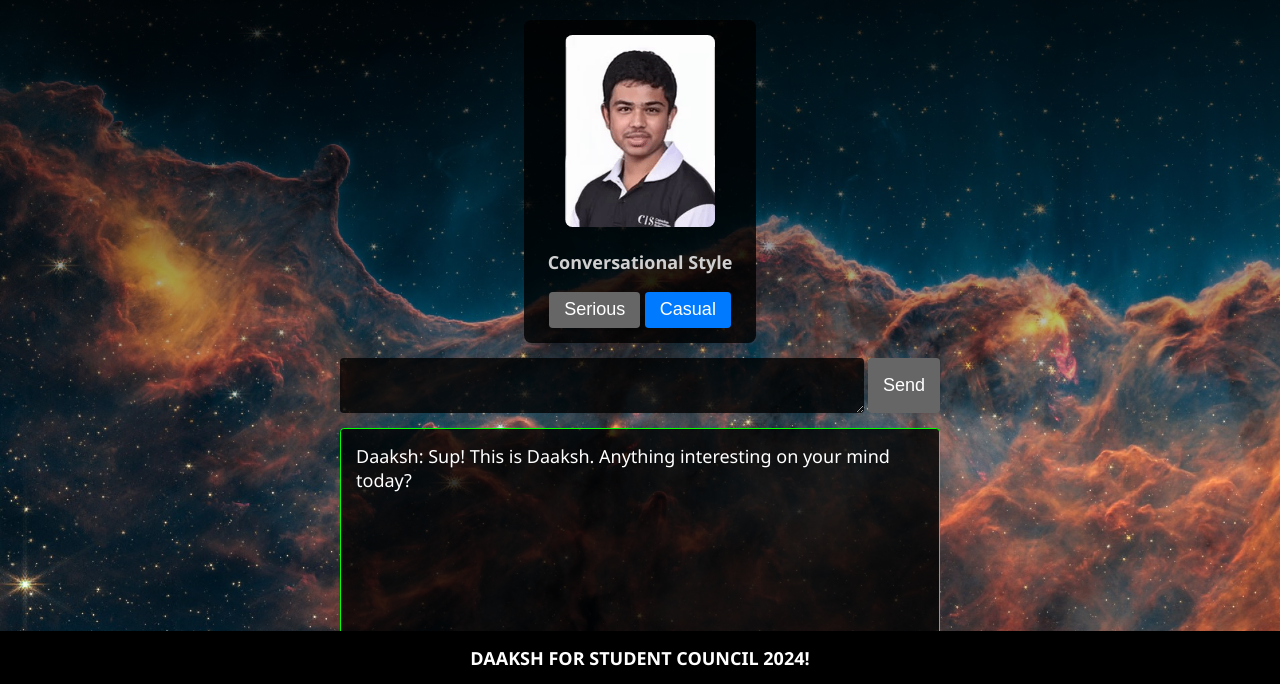
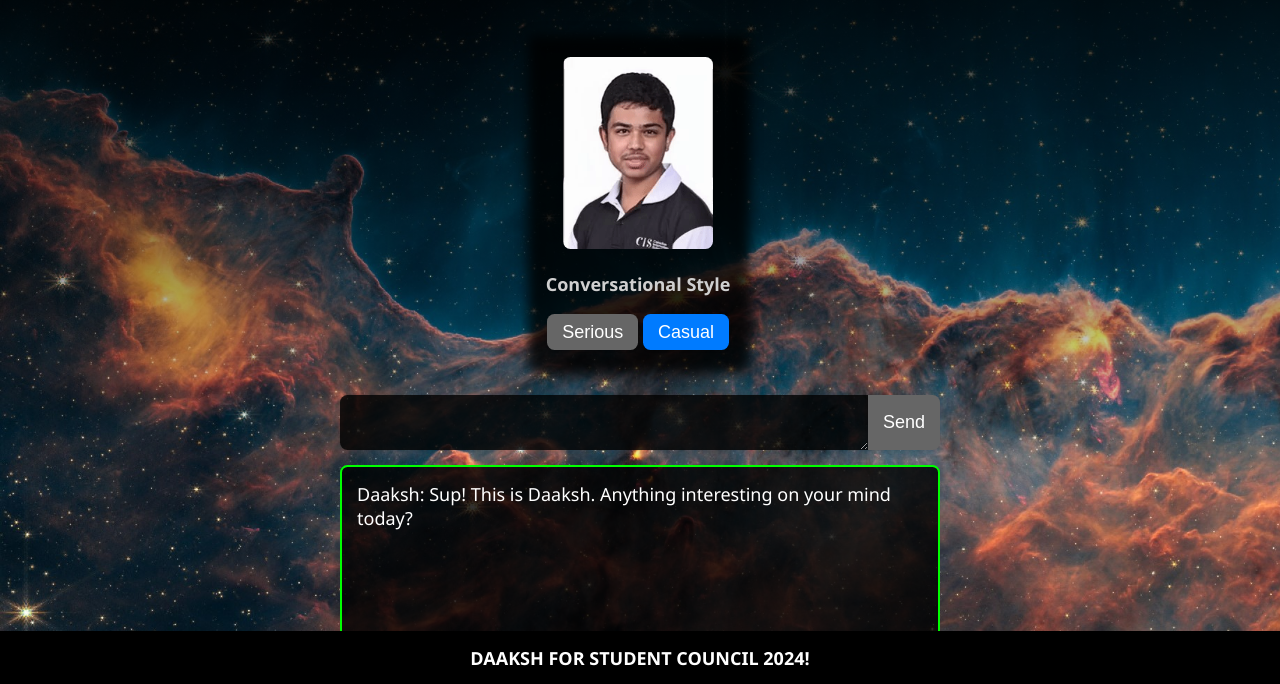
Before and after one commit to AntypeC/Daaksh-AI, a website: page index.html in a window 1280 px wide. Shown: the part 115-799 px from the top of the page. Drawn offline with Linux system fonts and the light colour scheme.

Commit message:
blurred portrait backdrop

```diff
--- a/index.html
+++ b/index.html
@@ -41,19 +41,46 @@
             height: 100vh;
             z-index: -1;
         }
+        .pfp-container {
+            position: relative;
+            margin: auto;
+            width: 50%;
+            width: 500px;
+            height: 500px;
+            overflow: hidden;
+        }
+        .pfp-bg {
+            position: absolute;
+            align-items: center;
+            top: 20px;
+            left: 100px;
+            width: 280px;
+            height: 435px;
+            border-radius: 10px;
+            /* set a solid border with the same width as the box-shadow */
+            border: 8px solid transparent;
+            /* use a transparent inset shadow to create the blurred effect */
+            box-shadow: inset 0 0 8px rgba(0, 0, 0, 0.5);
+            /* add the blurred background image to the wrapper element */
+            background-color: rgba(0, 0, 0, 0.8);
+            background-size: cover;
+            background-position: center;
+            filter: blur(8px);
+            z-index: 1;
+        }
 
-        .gradient-border {
+        .pfp {
+            position: absolute;
+            top: 10%;
+            left: 22.5%;
             width: 270px;
             text-align: center;
-            margin: 0 auto;
-            margin-bottom: 20px;
-            padding: 20px;
             border-radius: 10px;
-            background-color: rgba(0, 0, 0, 0.8);
             font-family: 'Segoe UI', Tahoma, Geneva, Verdana, sans-serif;
             font-size: 24px;
             font-weight: bold;
             color: #d0d0d0;
+            z-index: 2;
         }
 
         .border-radius {
@@ -96,10 +123,10 @@
             padding: 10px;
             font-size: 24px;
             border: none;
-            border-radius: 5px;
+            border-radius: 10px 0px 0px 10px;
             box-shadow: 0 0 5px rgba(0, 0, 0, 0.1);
             background-color: rgba(0, 0, 0, 0.8);
-            margin-right: 5px;
+            margin-right: 0px;
             color: white;
         }
         .input-container button {
@@ -107,7 +134,7 @@
             color: white;
             font-size: 24px;
             border: none;
-            border-radius: 5px;
+            border-radius: 0px 10px 10px 0px;
             padding: 10px 20px;
             box-shadow: 0 0 5px rgba(0, 0, 0, 0.1);
         }
@@ -115,8 +142,8 @@
             background-color: #555;
         }
         .output-container {
-            border: 2px solid rgb(0, 255, 0);
-            border-radius: 5px;
+            border: 3px solid rgb(0, 255, 0);
+            border-radius: 10px;
             padding: 20px;
             margin: 0px 0px 100px 0px;
             font-size: 24px;
@@ -131,7 +158,7 @@
             color: white;
             font-size: 24px;
             border: none;
-            border-radius: 5px;
+            border-radius: 10px;
             padding: 10px 20px;
             box-shadow: 0 0 5px rgba(0, 0, 0, 0.1);
         }
@@ -162,10 +189,14 @@
             <h1>Daaksh, the Cosmic <span style="color:rgb(0, 255, 0);">Space Duck</span></h1>
             <p>Experience the brilliance of <em>Daaksh Raj Dhariwal</em>, your AI-powered personal genius</p>
         </div>
-        <div class="gradient-border">
-            <p>Conversational Style</p>
-            <button id="serious-btn" class="conversation-btn">Serious</button>
-            <button id="casual-btn" class="conversation-btn">Casual</button>
+        <div class="pfp-container">
+            <div class="pfp-bg">
+            </div>
+            <div class="pfp">
+                <p>Conversational Style</p>
+                <button id="serious-btn" class="conversation-btn">Serious</button>
+                <button id="casual-btn" class="conversation-btn">Casual</button>
+            </div>
         </div>
         <div class="input-container">
             <textarea id="query"></textarea>
--- a/js/script.js
+++ b/js/script.js
@@ -91,17 +91,17 @@ document.querySelector(".output-container").append("Daaksh: ")
 num = Math.floor(Math.random()*6)
 r = conversation_starter[num]
 
-const portrait = document.querySelector('.gradient-border');
+const pfp = document.querySelector('.pfp');
 
 function replaceimg(filename) {
 	const elem = document.createElement('img');
 	elem.classList.add('border-radius')
 	elem.setAttribute('src', './resources/'+filename);
-	if (portrait.querySelector('img')) {
+	if (pfp.querySelector('img')) {
 		img = document.querySelector('img')
-		portrait.removeChild(img)
+		pfp.removeChild(img)
 	}
-	portrait.prepend(elem)
+	pfp.prepend(elem)
 }
 
 t = 5000
```
